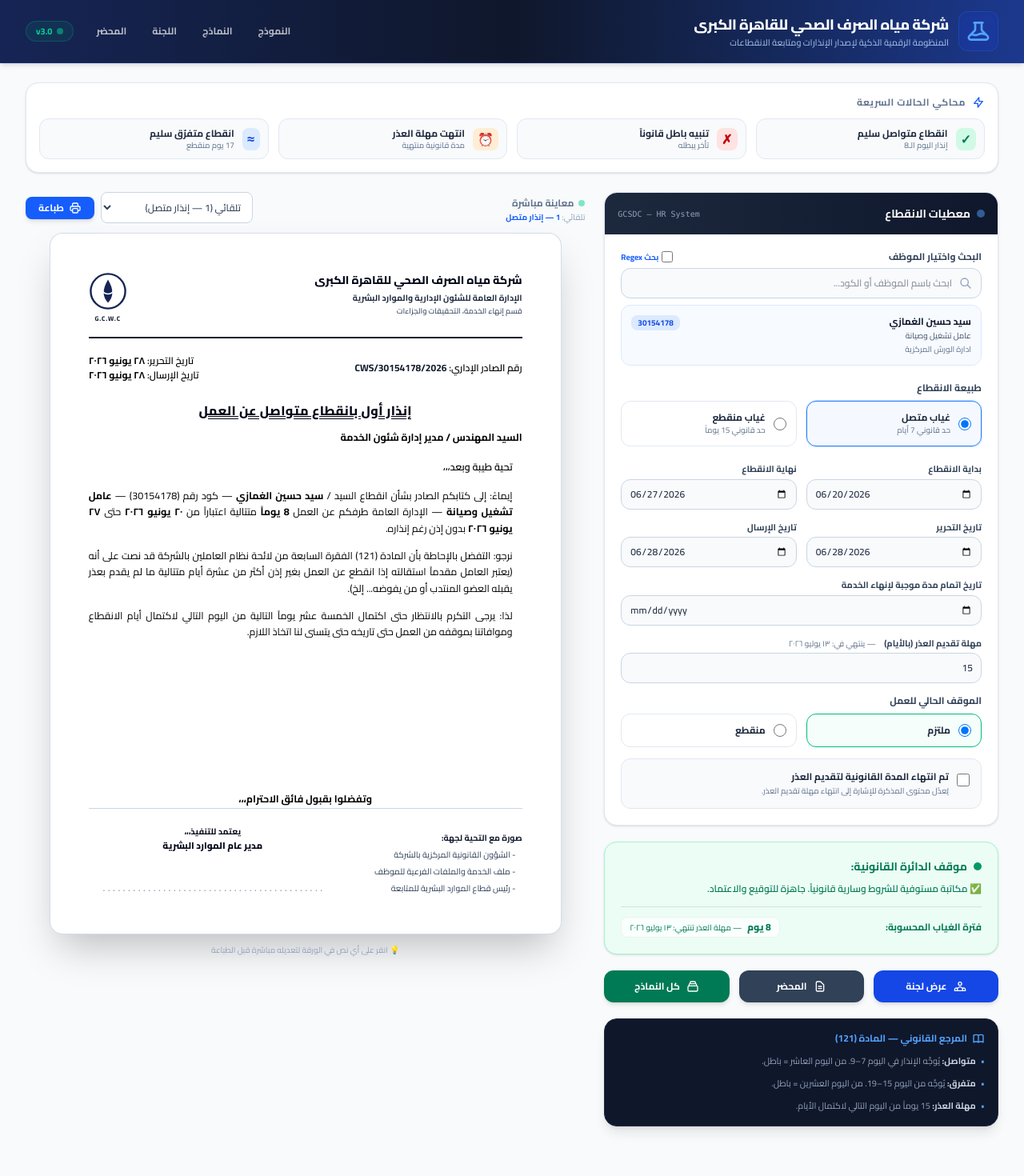
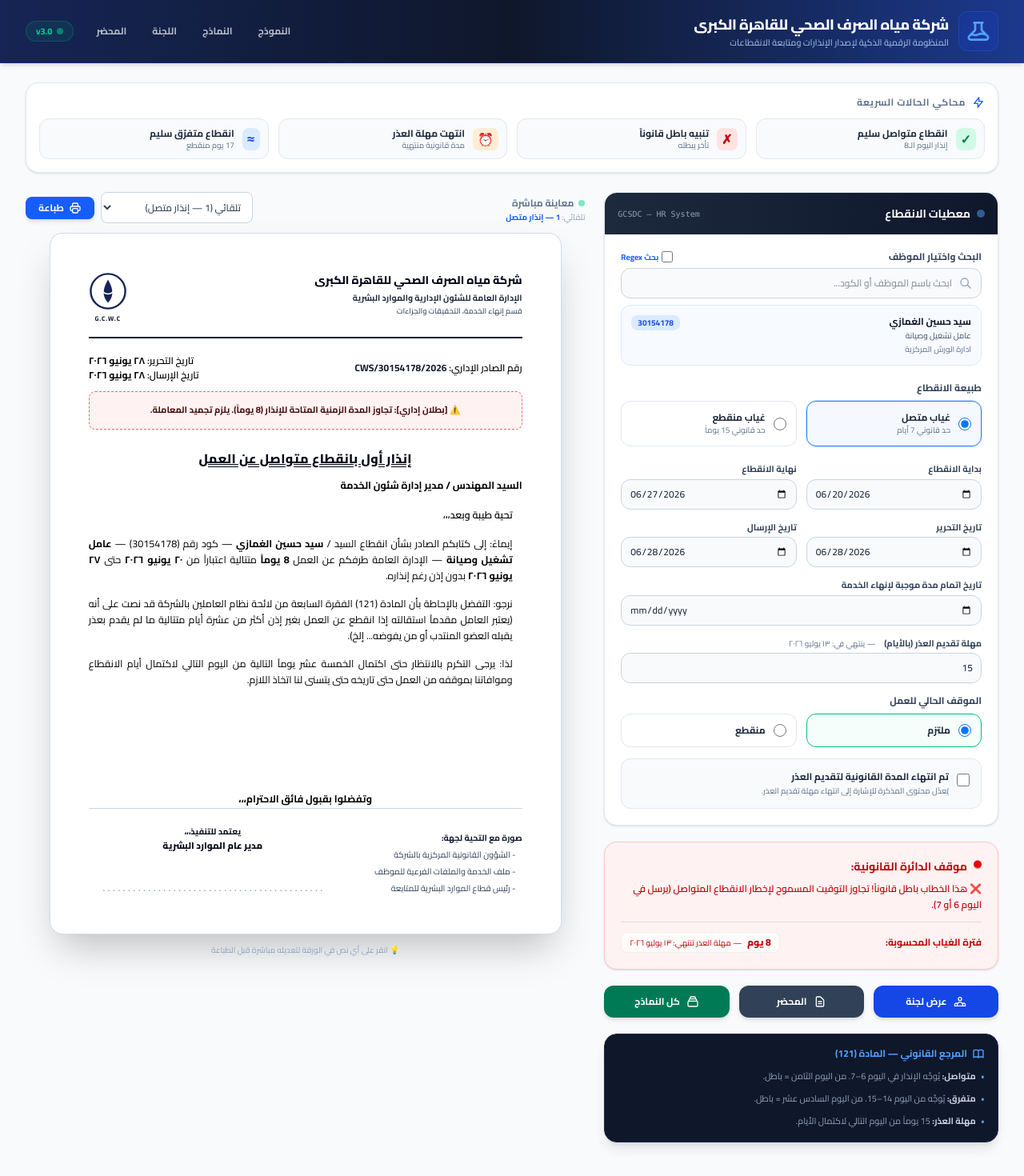
Before and after one commit to abdallah-shaltout/gcsc-ahmed-gamal, a Vue app: page / in a window 1280 px wide. Shown: the top 1470 px of the page at 80% size. Built offline with nearby package versions, Linux system fonts and the light colour scheme.

Commit message:
fix some date

```diff
--- a/src/components/form/ValidationCard.vue
+++ b/src/components/form/ValidationCard.vue
@@ -12,7 +12,7 @@
       return {
         cls: 'bg-red-50 text-red-700 border-red-200',
         icon: 'bg-red-600 animate-bounce',
-        msg: `❌ هذا الخطاب باطل قانوناً! تجاوز التوقيت المسموح لإخطار الانقطاع ${store.absenceType === 'continuous' ? 'المتواصل (يرسل في اليوم 8 أو 9)' : 'المتفرق (يرسل من اليوم 16 حتى 19)'}.`,
+        msg: `❌ هذا الخطاب باطل قانوناً! تجاوز التوقيت المسموح لإخطار الانقطاع ${store.absenceType === 'continuous' ? 'المتواصل (يرسل في اليوم 6 أو 7)' : 'المتفرق (يرسل من اليوم 14 حتى 15)'}.`,
       }
     case 'expired':
       return {
--- a/src/stores/absence.ts
+++ b/src/stores/absence.ts
@@ -126,8 +126,8 @@
 
   const isVoid = computed(() => {
     const days = absenceDaysCount.value
-    if (absenceType.value === 'continuous') return days >= 10
-    return days >= 20
+    if (absenceType.value === 'continuous') return days >= 8
+    return days >= 16
   })
 
   const excuseDeadline = computed(() => {
--- a/src/views/HomeView.vue
+++ b/src/views/HomeView.vue
@@ -230,8 +230,8 @@
             المرجع القانوني — المادة (121)
           </h4>
           <ul class="space-y-2.5 text-[11px] text-slate-400 leading-relaxed">
-            <li class="flex items-start gap-1.5"><span class="text-blue-400 shrink-0">•</span><span><strong class="text-slate-300">متواصل:</strong> يُوجَّه الإنذار في اليوم 7–9. من اليوم العاشر = باطل.</span></li>
-            <li class="flex items-start gap-1.5"><span class="text-blue-400 shrink-0">•</span><span><strong class="text-slate-300">متفرق:</strong> يُوجَّه من اليوم 15–19. من اليوم العشرين = باطل.</span></li>
+            <li class="flex items-start gap-1.5"><span class="text-blue-400 shrink-0">•</span><span><strong class="text-slate-300">متواصل:</strong> يُوجَّه الإنذار في اليوم 6–7. من اليوم الثامن = باطل.</span></li>
+            <li class="flex items-start gap-1.5"><span class="text-blue-400 shrink-0">•</span><span><strong class="text-slate-300">متفرق:</strong> يُوجَّه من اليوم 14–15. من اليوم السادس عشر = باطل.</span></li>
             <li class="flex items-start gap-1.5"><span class="text-blue-400 shrink-0">•</span><span><strong class="text-slate-300">مهلة العذر:</strong> 15 يوماً من اليوم التالي لاكتمال الأيام.</span></li>
           </ul>
         </div>
```
